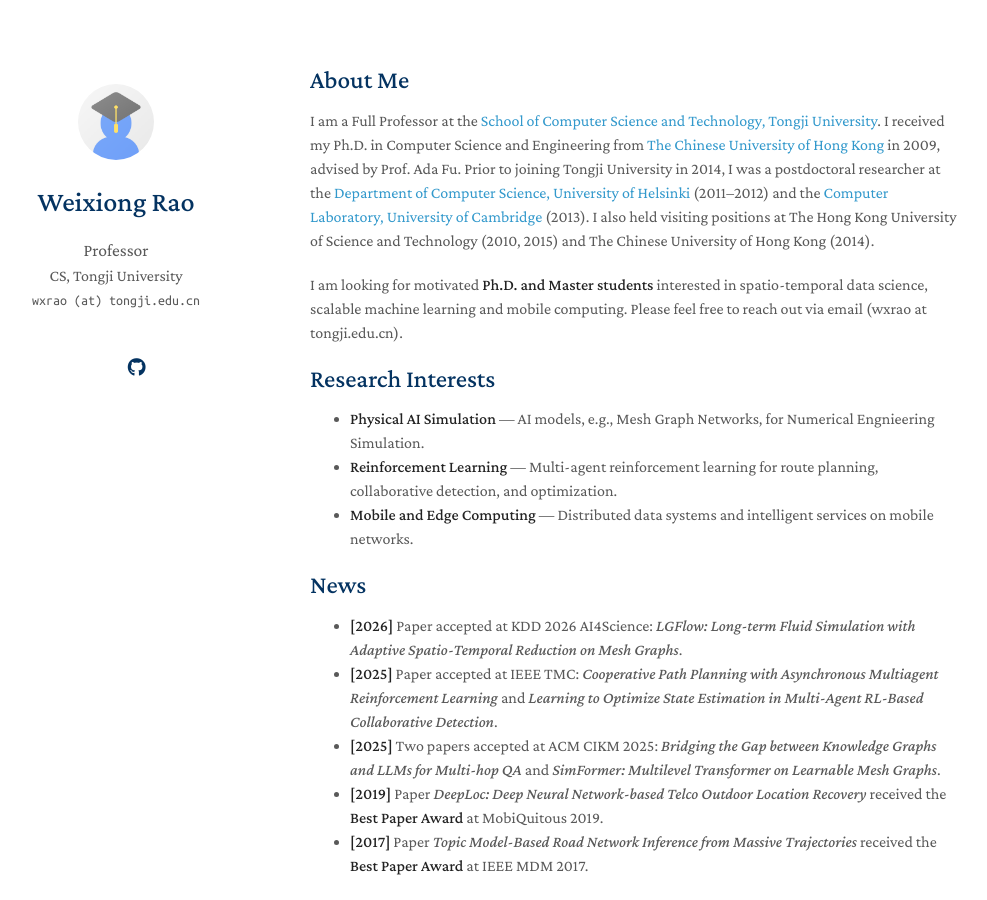
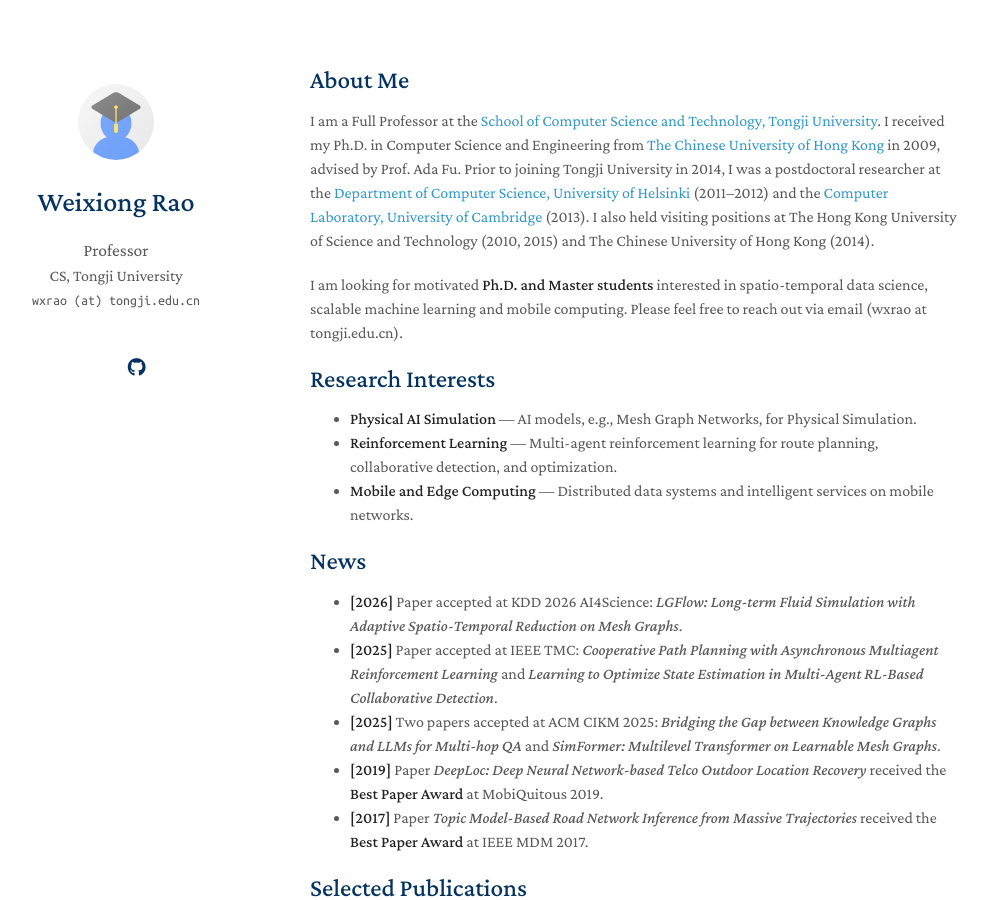
Before and after one commit to wxrao/wxrao.github.io, a Jekyll site: the page built from index.md, in a window 1280 px wide and 900 px high. Shown: the whole window, without its empty margins (160-1147 px from the left). Built offline with Jekyll 4.4.1, drawn with Linux system fonts in a browser that asks for light colours; a style sheet for code colours, icons or effects is not loaded; our own code applies the rules of GitHub Pages for plain Markdown files.

Commit message:
Update index.md

```diff
--- a/index.md
+++ b/index.md
@@ -9,7 +9,7 @@ I am a Full Professor at the [School of Computer Science and Technology, Tongji
 I am looking for motivated **Ph.D. and Master students** interested in spatio-temporal data science, scalable machine learning and mobile computing. Please feel free to reach out via email (wxrao at tongji.edu.cn).
 
 ## Research Interests
-- **Physical AI Simulation** — AI models, e.g., Mesh Graph Networks, for Numerical Engnieering Simulation.
+- **Physical AI Simulation** — AI models, e.g., Mesh Graph Networks, for Physical Simulation.
 - **Reinforcement Learning** — Multi-agent reinforcement learning for route planning, collaborative detection, and optimization.
 - **Mobile and Edge Computing** — Distributed data systems and intelligent services on mobile networks.
 
```
